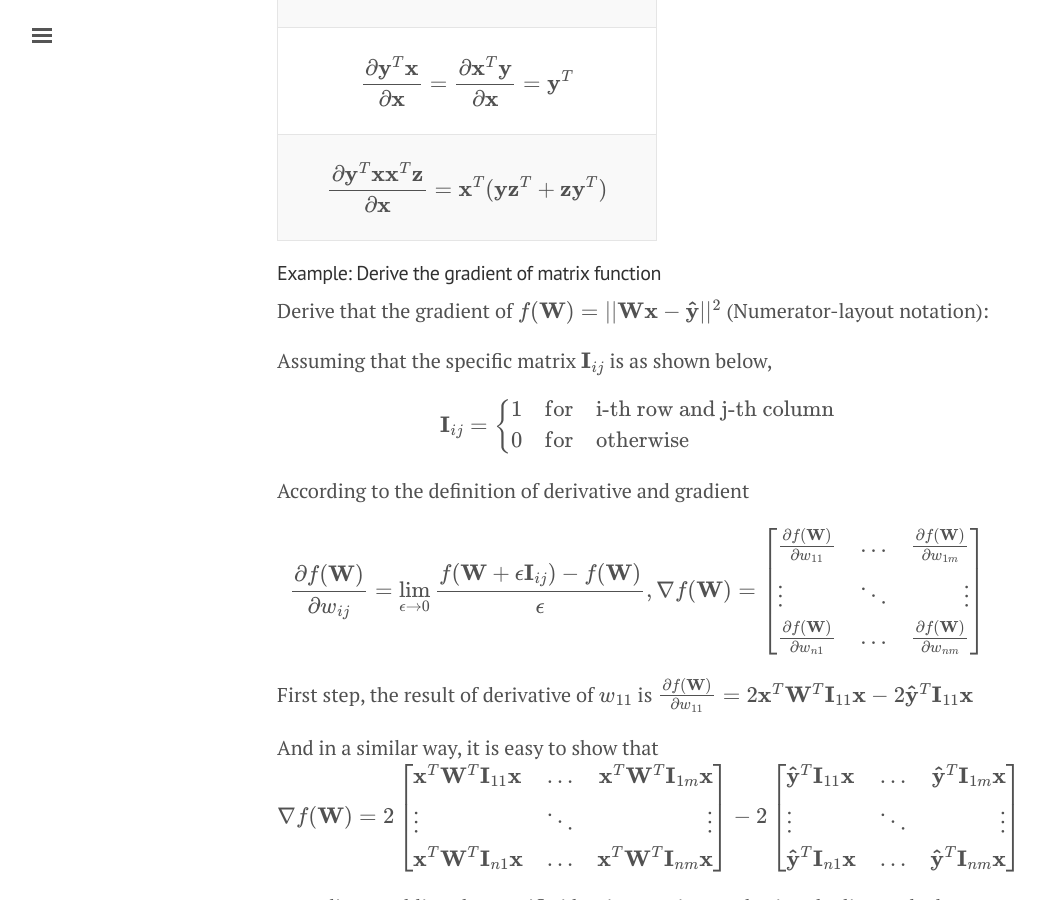
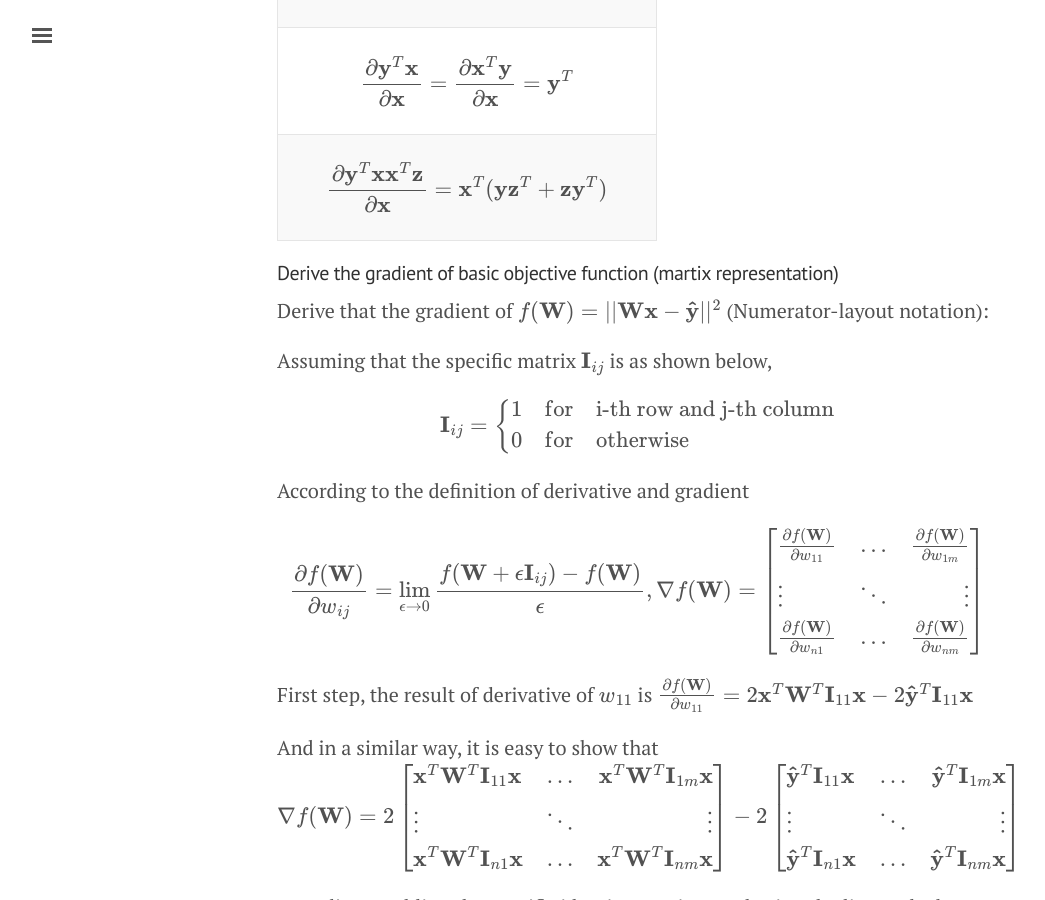
Before and after one commit to s311354/Louis, a Jekyll site: the page built from _posts/2019-03-29-Basic_Matrix_Calculus_for_Machine_Learning.md, in a window 1280 px wide and 900 px high, scrolled down 3740 px. Shown: the whole window, without its empty margins (3-1048 px from the left). Built offline with Jekyll 4.4.1, drawn with Linux system fonts in a browser that asks for light colours; nearby versions of some CDN libraries; some web fonts are replaced; formulas are drawn with MathJax 3; comment, search, counter and statistics services are not loaded.

Commit message:
adjust side-title

```diff
--- a/_posts/2019-03-29-Basic_Matrix_Calculus_for_Machine_Learning.md
+++ b/_posts/2019-03-29-Basic_Matrix_Calculus_for_Machine_Learning.md
@@ -119,7 +119,7 @@ Referring to the Matrix Cookbook, I sorted out several commonly used derivatives
 </table>
 
 
-#### Example: Derive the gradient of matrix function
+#### Derive the gradient of basic objective function (martix representation)
 Derive that the gradient of $$f(\mathbf{W}) = ||\mathbf{W}\mathbf{x} - \mathbf{\hat{y}}||^2$$ (Numerator-layout notation):
 
 Assuming that the specific matrix $$\mathbf{I}_{ij}$$ is as shown below,
```
